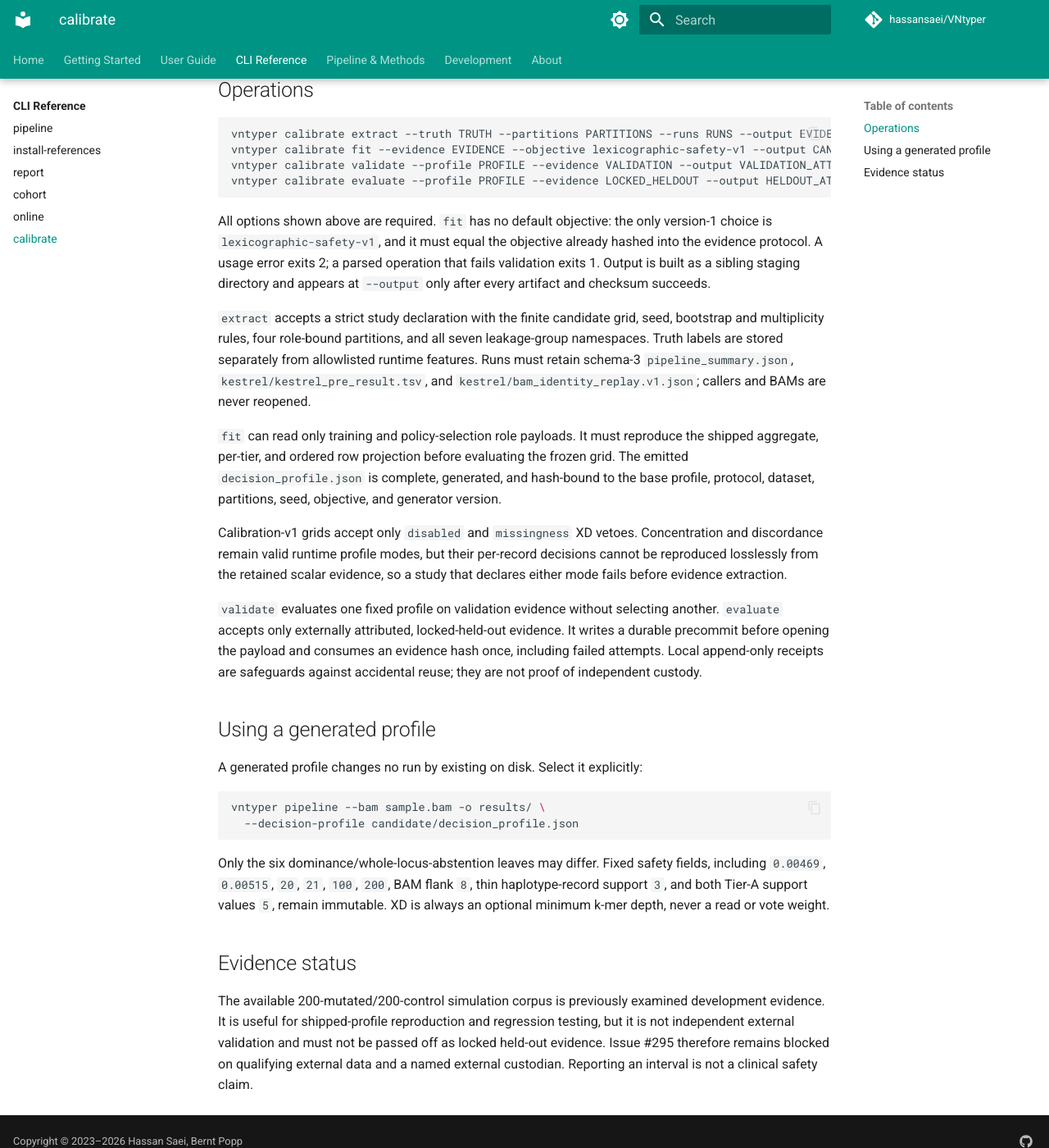
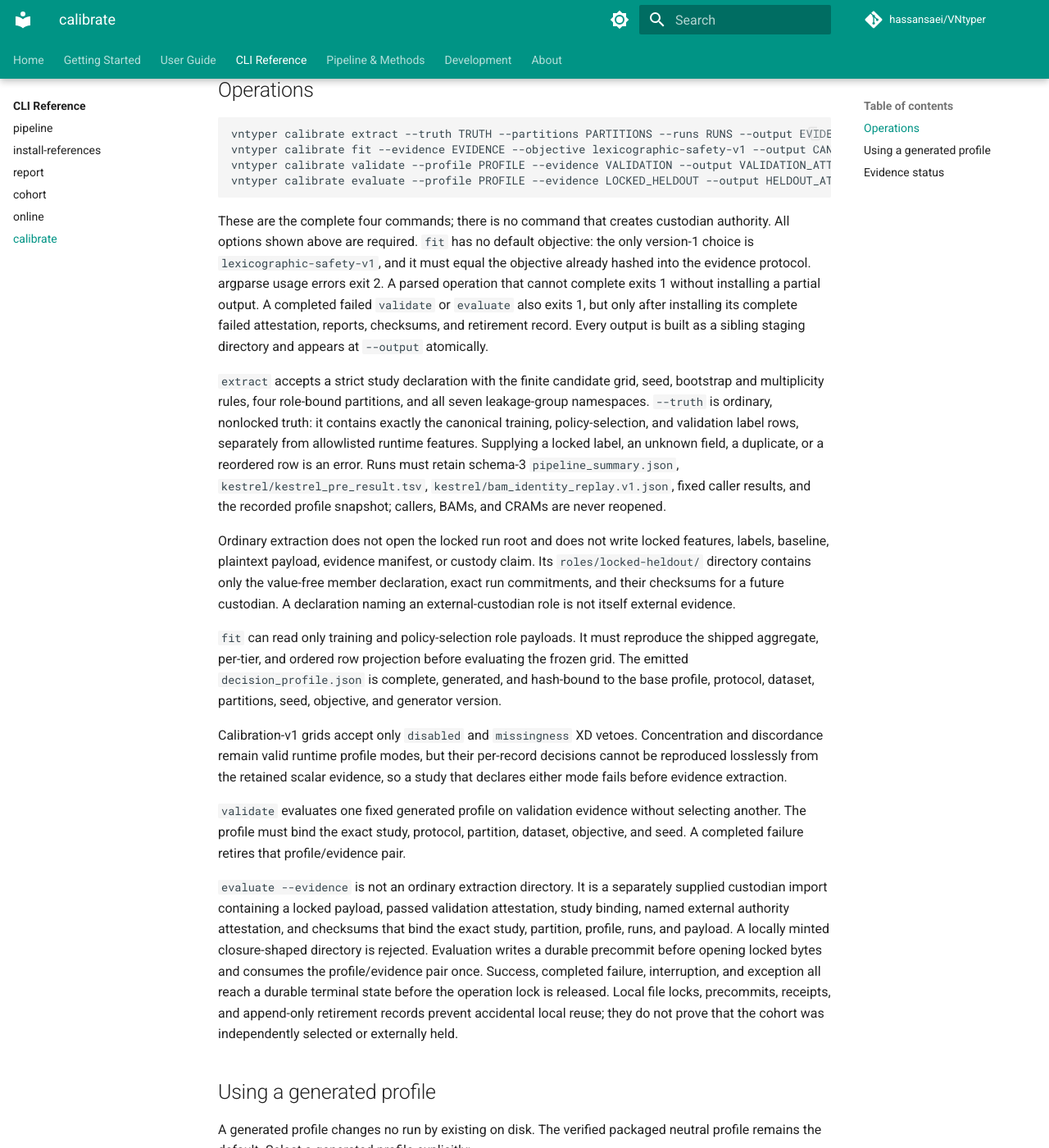
Before and after one commit to hassansaei/VNtyper, an MkDocs documentation site: the page built from docs/cli/calibrate.md, in a window 1280 px wide and 1400 px high, scrolled down 292 px. Shown: the whole window at 82% size. Built offline with MkDocs 1.6.1 and Material for MkDocs 9.7.7, drawn with Linux system fonts in a browser that asks for light colours; comment, search, counter and statistics services are not loaded; some of the changed text lies outside the part shown.

````diff
--- a/docs/cli/calibrate.md
+++ b/docs/cli/calibrate.md
@@ -13,17 +13,29 @@
 vntyper calibrate evaluate --profile PROFILE --evidence LOCKED_HELDOUT --output HELDOUT_ATTESTATION
 ```
 
-All options shown above are required. `fit` has no default objective: the only version-1
-choice is `lexicographic-safety-v1`, and it must equal the objective already hashed into
-the evidence protocol. A usage error exits 2; a parsed operation that fails validation
-exits 1. Output is built as a sibling staging directory and appears at `--output` only
-after every artifact and checksum succeeds.
+These are the complete four commands; there is no command that creates custodian
+authority. All options shown above are required. `fit` has no default objective: the only
+version-1 choice is `lexicographic-safety-v1`, and it must equal the objective already
+hashed into the evidence protocol. argparse usage errors exit 2. A parsed operation that
+cannot complete exits 1 without installing a partial output. A completed failed
+`validate` or `evaluate` also exits 1, but only after installing its complete failed
+attestation, reports, checksums, and retirement record. Every output is built as a sibling
+staging directory and appears at `--output` atomically.
 
 `extract` accepts a strict study declaration with the finite candidate grid, seed,
 bootstrap and multiplicity rules, four role-bound partitions, and all seven leakage-group
-namespaces. Truth labels are stored separately from allowlisted runtime features. Runs
-must retain schema-3 `pipeline_summary.json`, `kestrel/kestrel_pre_result.tsv`, and
-`kestrel/bam_identity_replay.v1.json`; callers and BAMs are never reopened.
+namespaces. `--truth` is ordinary, nonlocked truth: it contains exactly the canonical
+training, policy-selection, and validation label rows, separately from allowlisted runtime
+features. Supplying a locked label, an unknown field, a duplicate, or a reordered row is
+an error. Runs must retain schema-3 `pipeline_summary.json`,
+`kestrel/kestrel_pre_result.tsv`, `kestrel/bam_identity_replay.v1.json`, fixed caller
+results, and the recorded profile snapshot; callers, BAMs, and CRAMs are never reopened.
+
+Ordinary extraction does not open the locked run root and does not write locked features,
+labels, baseline, plaintext payload, evidence manifest, or custody claim. Its
+`roles/locked-heldout/` directory contains only the value-free member declaration, exact
+run commitments, and their checksums for a future custodian. A declaration naming an
+external-custodian role is not itself external evidence.
 
 `fit` can read only training and policy-selection role payloads. It must reproduce the
 shipped aggregate, per-tier, and ordered row projection before evaluating the frozen grid.
@@ -35,15 +47,24 @@
 be reproduced losslessly from the retained scalar evidence, so a study that declares
 either mode fails before evidence extraction.
 
-`validate` evaluates one fixed profile on validation evidence without selecting another.
-`evaluate` accepts only externally attributed, locked-held-out evidence. It writes a
-durable precommit before opening the payload and consumes an evidence hash once, including
-failed attempts. Local append-only receipts are safeguards against accidental reuse; they
-are not proof of independent custody.
+`validate` evaluates one fixed generated profile on validation evidence without selecting
+another. The profile must bind the exact study, protocol, partition, dataset, objective,
+and seed. A completed failure retires that profile/evidence pair.
+
+`evaluate --evidence` is not an ordinary extraction directory. It is a separately
+supplied custodian import containing a locked payload, passed validation attestation,
+study binding, named external authority attestation, and checksums that bind the exact
+study, partition, profile, runs, and payload. A locally minted closure-shaped directory is
+rejected. Evaluation writes a durable precommit before opening locked bytes and consumes
+the profile/evidence pair once. Success, completed failure, interruption, and exception
+all reach a durable terminal state before the operation lock is released. Local file
+locks, precommits, receipts, and append-only retirement records prevent accidental local
+reuse; they do not prove that the cohort was independently selected or externally held.
 
 ## Using a generated profile
 
-A generated profile changes no run by existing on disk. Select it explicitly:
+A generated profile changes no run by existing on disk. The verified packaged neutral
+profile remains the default. Select a generated profile explicitly:
 
 ```bash
 vntyper pipeline --bam sample.bam -o results/ \
@@ -57,9 +78,11 @@
 
 ## Evidence status
 
-The available 200-mutated/200-control simulation corpus is previously examined
-development evidence. It is useful for shipped-profile reproduction and regression
-testing, but it is not independent external validation and must not be passed off as
-locked held-out evidence. Issue #295 therefore remains blocked on qualifying external
-data and a named external custodian. Reporting an interval is not a clinical safety
-claim.
+The available 200-mutated/200-control simulation corpus is classified
+`previously-examined-development-simulation`, with
+`eligible_for_independent_validation=false` and
+`eligible_for_locked_evaluate=false`. It is useful for shipped-profile reproduction and
+regression testing, but it is neither an independent external cohort nor
+custodian-locked heldout evidence. Issue #295 therefore remains blocked on qualifying
+external data and a named external custodian. Reporting an interval is not a clinical
+safety claim.
--- a/docs/development/calibration-validation.md
+++ b/docs/development/calibration-validation.md
@@ -27,6 +27,38 @@
 examined, its existing run trees predate the complete schema-3 replay sidecar set required
 for a new calibration extraction, and no independent custodian kept a locked cohort.
 Consequently no value from this corpus is reported as validation or held-out performance.
+
+The golden tier therefore does not relabel those historical summaries. It asserts that
+the four selected source summaries remain schema 2, then independently materializes the
+smallest governed schema-3 fixture from literal facts in both roots:
+
+- `train-pair-3000` supplies training facts;
+- `select-pair-3001` supplies policy-selection facts;
+- `validate-pair-3003` supplies validation facts; and
+- `held-pair-3004` supplies only the value-free locked member/run declaration during
+  ordinary extraction.
+
+Simulation `ground_truth.csv` supplies the independently derived canonical identity and
+displayed name. The paired adVNTR-root Kestrel result supplies motif context, depth,
+support, confidence, flag, and tier. The oracle binds the exact SHA-256 of that truth file
+and every selected historical summary/result file. It then invokes the real `vntyper
+calibrate extract` and `vntyper calibrate fit` CLI operations, independently verifies the
+installed checksum inventories and literal feature/baseline rows, and strictly resolves
+the fitted generated profile.
+
+Before the candidate sweep, the gate proves the packaged neutral replay and the complete
+historical 400-member figures above. The one-member finite development candidate is
+dominance enabled, record-count margin `1`, record share `0.5`, share margin `0.0`, and XD
+veto `disabled`; its deterministic generated-profile SHA-256 is
+`7fc772512eee789cd0a909fa939fd87305b4eb14a6769bcbf15b340afc7ce6f8`.
+That file is loadable only by explicit selection and does not replace the packaged
+default.
+
+The fixture persists the classification
+`previously-examined-development-simulation`, with
+`eligible_for_independent_validation=false` and
+`eligible_for_locked_evaluate=false`. It states explicitly that this is neither an
+independent external cohort nor custodian-locked heldout evidence.
 
 ## What remains blocked
 
@@ -62,4 +94,6 @@
 ```
 
 A missing root or a skip is not evidence. The recorded verification must show both roots,
-400 members, and zero skips.
+400 members, real `extract` plus `fit`, the fitted digest above, and zero skips. The
+historical schema-2 bridge is a development regression proof only; it is not a substitute
+for producing schema-3 artifacts prospectively under external custody.
````
Also changed, not shown: 4 other files.
